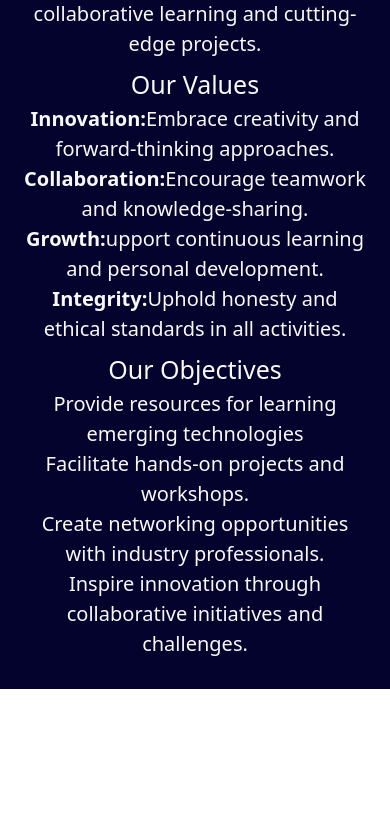
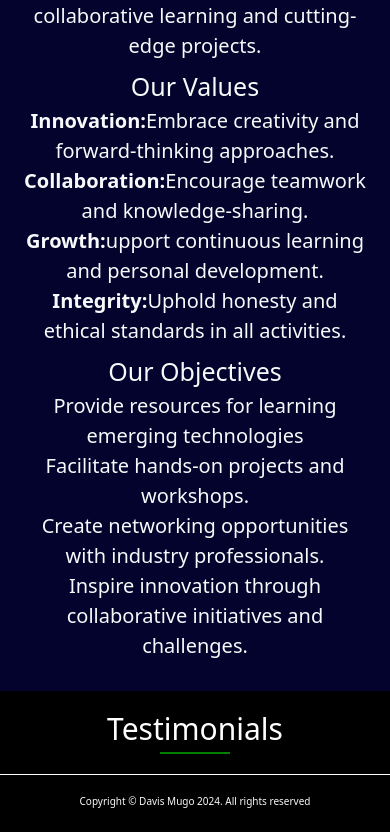
Before and after one commit to Davis-don/mut-tech-club, a React (Vite) app: page / in a window 390 px wide. Shown: the part 1517-2349 px from the top of the page. Before the commit the page ends 2206 px from the top, so only its background shows below. Built offline with nearby package versions, Linux system fonts and the light colour scheme.

Commit message:
made hero responsive and added footer

```diff
--- a/index.html
+++ b/index.html
@@ -6,7 +6,7 @@
     <meta name="viewport" content="width=device-width, initial-scale=1.0" />
     <title>Murang'a University Tech club</title>
   </head>
-  <body>
+  <body style="background-color: black;">
     <div id="root"></div>
     <script type="module" src="/src/main.jsx"></script>
   </body>
--- a/src/App.jsx
+++ b/src/App.jsx
@@ -3,6 +3,8 @@ import Header from './Components/Header/Header'
 import './App.css'
 import Hero from './Components/Hero/Hero'
 import About from './Components/About/About'
+import Testimonial from './Components/Testimonials/Testimonial'
+import Footer from './Components/Footer/Footer'
 
 function App() {
 
@@ -12,6 +14,8 @@ function App() {
       <Header/>
       <Hero/>
       <About/>
+      <Testimonial/>
+      <Footer/>
     </div>
   )
 }
--- a/src/Components/About/About.jsx
+++ b/src/Components/About/About.jsx
@@ -27,6 +27,7 @@ function About() {
 
         <div className="right-about-us-section">
         <h2  style={{textAlign:'center'}} className='text-light '>About Us</h2>
+        <div className="underline-div"></div>
             <div className="mission-section">
           <h3 style={{textAlign: 'center'}} className='text-light title-styling-about'>Our mission</h3>
           <p style={{textAlign: 'center'}} className='text-light apply-font'>To empower members with cutting-edge technological knowledge, fostering growth, innovation, and collaboration in a rapidly evolving digital landscape.</p>
--- a/src/Components/About/about.css
+++ b/src/Components/About/about.css
@@ -40,6 +40,14 @@ display: grid;
 grid-template-columns: repeat(auto-fit,minmax(30rem,1fr));
 height: max-content;
 
+}
+@media screen and (max-width:20.625em) {
+    .overall-about-section{
+        display: flex;
+        flex-direction: column;
+
+
+        }
 }
 .left-about-us-section{
 width: 100%;
--- /dev/null
+++ b/src/Components/Footer/Footer.jsx
@@ -0,0 +1,12 @@
+import React from 'react'
+import './footer.css'
+import 'bootstrap/dist/css/bootstrap.min.css'
+function Footer() {
+  return (
+    <div className='overall-footer-section'>
+    <h3 className='text-light copyright-text'>Copyright &copy; Davis Mugo 2024. All rights reserved</h3>
+    </div>
+  )
+}
+
+export default Footer
--- /dev/null
+++ b/src/Components/Footer/footer.css
@@ -0,0 +1,16 @@
+.overall-footer-section{
+display: flex;
+justify-content: center;
+align-items: center;
+padding: 2rem;
+border-top: 1px solid white;
+}
+.copyright-text{
+font-size: 1rem;
+}
+@media screen and (max-width:17.19em) {
+    .copyright-text{
+        text-wrap: nowrap;
+        font-size: 4vw;
+        }
+}
--- /dev/null
+++ b/src/Components/Testimonials/Testimonial.jsx
@@ -0,0 +1,13 @@
+import React from 'react'
+import './testimonial.css'
+import 'bootstrap/dist/css/bootstrap.min.css'
+function Testimonial() {
+  return (
+    <div className='ovearall-testimonial-section'>
+         <h3 className='testimonials-title'>Testimonials</h3>
+         <div className="underline-div"></div>
+        </div>
+  )
+}
+
+export default Testimonial
--- /dev/null
+++ b/src/Components/Testimonials/testimonial.css
@@ -0,0 +1,19 @@
+.ovearall-testimonial-section{
+padding: 2rem;
+}
+.testimonials-title{
+text-align: center;
+font-size: 3rem;
+color: white;
+}
+.underline-div{
+border-bottom: 2px solid green;
+width: 7rem;
+margin: auto;
+
+}
+@media screen and (max-width:13.75em) {
+.testimonials-title{
+font-size: 10vw;
+}
+}
```
